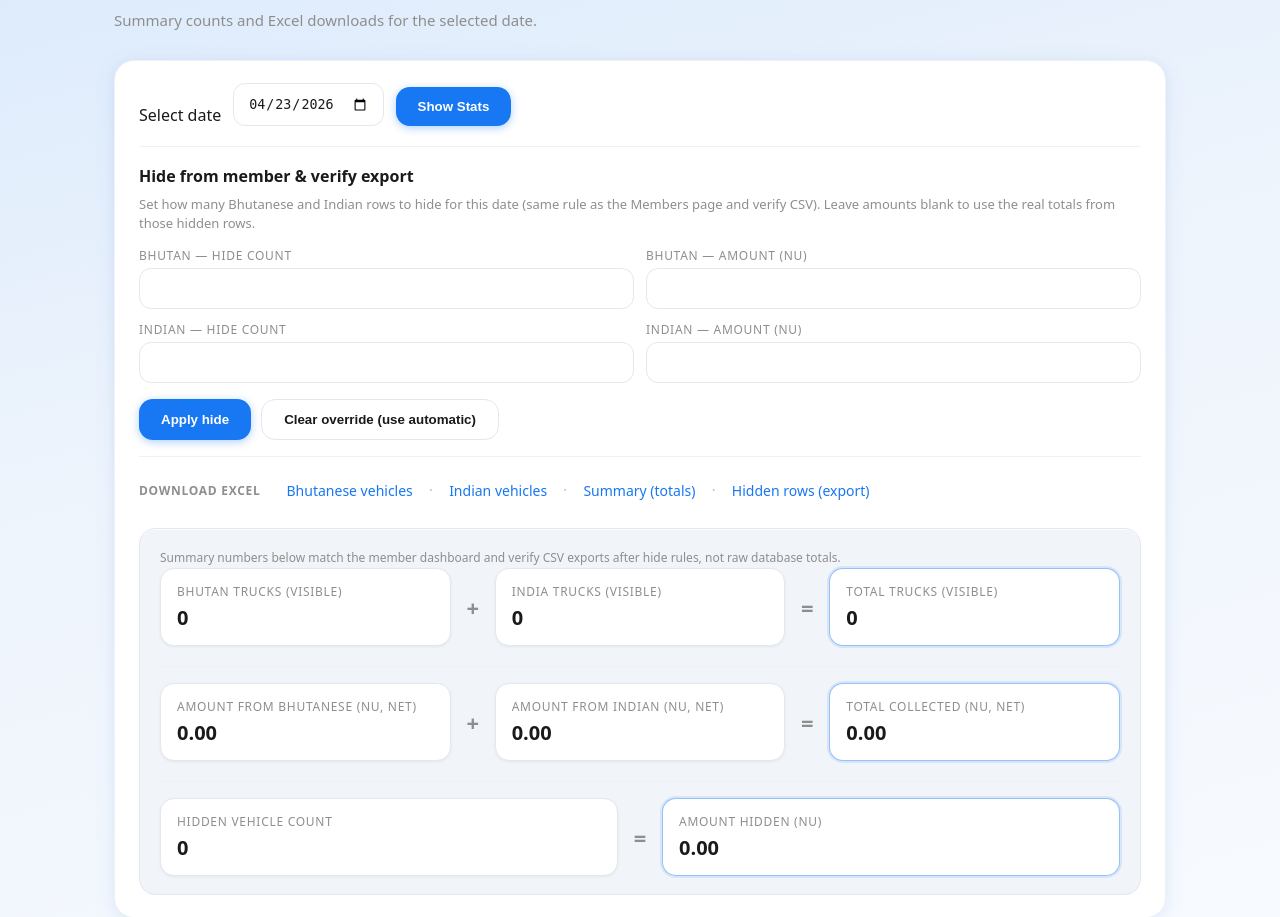
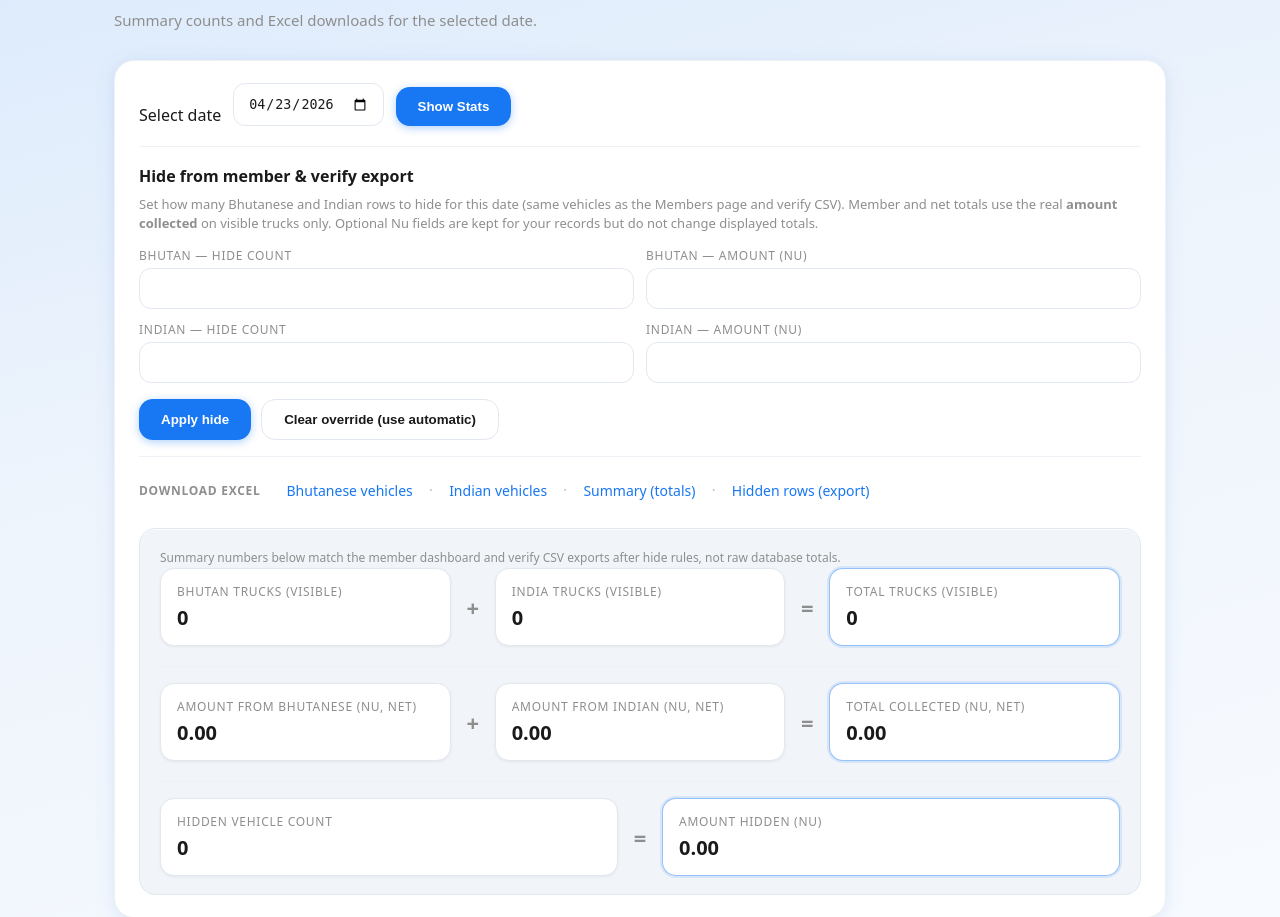
Before and after one commit to beacparking/BEAC-CLEAN, a Flask app: page /stats in a window 1280 px wide. Shown: the part 143-1060 px from the top of the page. Run offline with Flask 3, Linux system fonts and the light colour scheme; the visitor is signed in with stand-in values (Sample User, id 1); data that the repository does not hold is empty; some libraries are stand-ins or nearby versions.

Commit message:
Members/stats: Nu totals from visible rows only; clarify hide form

```diff
--- a/app.py
+++ b/app.py
@@ -126,6 +126,21 @@ def _amount_hidden_by_type(all_rows, hidden_ids):
     return b_amt, i_amt
 
 
+def _amounts_visible_nu(detail_rows, hidden_ids):
+    """Nu totals on rows not hidden (members, stats net, summary CSV)."""
+    b_amt = 0.0
+    i_amt = 0.0
+    for r in detail_rows:
+        if r[0] in hidden_ids:
+            continue
+        amt = float(r[4]) if r[4] is not None else 0.0
+        if r[1] == "Bhutanese":
+            b_amt += amt
+        elif r[1] == "Indian":
+            i_amt += amt
+    return b_amt, i_amt
+
+
 def _ensure_member_hide_override_table(cur):
     cur.execute(
         """
@@ -175,17 +190,6 @@ def _resolve_hide_counts(bhutan_total, indian_total, view_date, override=None):
             min(max(0, ov["indian_count"]), indian_total),
         )
     return _ramped_hide_counts_today(bhutan_total, indian_total, view_date)
-
-
-def _amount_subtract_for_members(override, detail_rows, hidden_ids):
-    """Nu to subtract from displayed Bhutan / Indian totals (override amounts or sum of hidden rows)."""
-    amt_bh_hid, amt_ih_hid = _amount_hidden_by_type(detail_rows, hidden_ids)
-    if override:
-        if override.get("bhutan_amount") is not None:
-            amt_bh_hid = float(override["bhutan_amount"])
-        if override.get("indian_amount") is not None:
-            amt_ih_hid = float(override["indian_amount"])
-    return amt_bh_hid, amt_ih_hid
 
 
 def _member_hide_sets(for_date):
@@ -679,26 +683,13 @@ def stats():
     hid = _hidden_vehicle_ids_from_rows(detail_rows, hb, hi)
     hidden_count = len(hid)
     actual_bh_hid, actual_ih_hid = _amount_hidden_by_type(detail_rows, hid)
-    # Nu subtracted on member/net rows (uses form overrides when set)
-    amt_bh_h, amt_ih_h = _amount_subtract_for_members(hide_ov, detail_rows, hid)
-    # Card "Amount hidden" = real total on those rows in the database
     hidden_amount = actual_bh_hid + actual_ih_hid
 
     bhutan_sub = sum(1 for r in detail_rows if r[0] in hid and r[1] == "Bhutanese")
     indian_sub = sum(1 for r in detail_rows if r[0] in hid and r[1] == "Indian")
     bhutan_visible = max(0, bhutanese - bhutan_sub)
     indian_visible = max(0, indian_count - indian_sub)
-    amt_bhutan_net = max(0.0, amt_bhutan - amt_bh_h)
-    amt_indian_net = max(0.0, amt_indian - amt_ih_h)
-
-    override_for_net = hide_ov and (
-        hide_ov.get("bhutan_amount") is not None
-        or hide_ov.get("indian_amount") is not None
-    )
-    net_subtract_total = amt_bh_h + amt_ih_h
-    hidden_amount_show_override_note = bool(override_for_net) and abs(
-        hidden_amount - net_subtract_total
-    ) > 0.005
+    amt_bhutan_net, amt_indian_net = _amounts_visible_nu(detail_rows, hid)
 
     stats_data = {
         "bhutanese": bhutan_visible,
@@ -708,8 +699,6 @@ def stats():
         "amounts_indian": {"total": amt_indian_net},
         "hidden_count": hidden_count,
         "hidden_amount": hidden_amount,
-        "hidden_amount_show_override_note": hidden_amount_show_override_note,
-        "net_subtract_nu": net_subtract_total,
     }
 
     return render_template(
@@ -869,13 +858,12 @@ def members():
     bhutan_display = max(0, bhutanese - bhutan_sub)
     indian_display = max(0, indian_actual - indian_sub)
 
-    amt_bh_hid, amt_ih_hid = _amount_subtract_for_members(
-        hide_ov, member_detail_rows, hidden_ids
+    amt_bh_hid, amt_ih_hid = _amount_hidden_by_type(member_detail_rows, hidden_ids)
+    amount_subtracted = amt_bh_hid + amt_ih_hid
+    amount_bhutanese_display, amount_indian_display = _amounts_visible_nu(
+        member_detail_rows, hidden_ids
     )
-    amount_subtracted = amt_bh_hid + amt_ih_hid
-    amount_total_display = max(0.0, amount_total - amount_subtracted)
-    amount_bhutanese_display = max(0.0, amount_bhutanese - amt_bh_hid)
-    amount_indian_display = max(0.0, amount_indian - amt_ih_hid)
+    amount_total_display = amount_bhutanese_display + amount_indian_display
 
     return render_template(
         "members.html",
@@ -904,18 +892,10 @@ def stats_export():
     summary = request.args.get("summary")
     only_150 = request.args.get("only_150") or request.args.get("only_200")
 
-    # Summary CSV: amounts after same hide rules as Members / verify export
+    # Summary CSV: Nu on visible rows only (same as Members / verify export)
     if summary == "1":
-        hidden_ids, detail_rows, hide_ov = _member_hide_sets(d)
-        amt_bhutan = sum(
-            float(r[4] or 0) for r in detail_rows if r[1] == "Bhutanese"
-        )
-        amt_indian = sum(float(r[4] or 0) for r in detail_rows if r[1] == "Indian")
-        amt_bh_h, amt_ih_h = _amount_subtract_for_members(
-            hide_ov, detail_rows, hidden_ids
-        )
-        bhutan_amt = max(0.0, amt_bhutan - amt_bh_h)
-        indian_amt = max(0.0, amt_indian - amt_ih_h)
+        hidden_ids, detail_rows, _hide_ov = _member_hide_sets(d)
+        bhutan_amt, indian_amt = _amounts_visible_nu(detail_rows, hidden_ids)
         total_amt = bhutan_amt + indian_amt
 
         output = io.StringIO()
--- a/templates/stats.html
+++ b/templates/stats.html
@@ -33,7 +33,7 @@
 
 <div class="member-hide-panel">
     <h2 class="member-hide-panel__title">Hide from member &amp; verify export</h2>
-    <p class="member-hide-panel__lead">Set how many Bhutanese and Indian rows to hide for this date (same rule as the Members page and verify CSV). Leave amounts blank to use the real totals from those hidden rows.</p>
+    <p class="member-hide-panel__lead">Set how many Bhutanese and Indian rows to hide for this date (same vehicles as the Members page and verify CSV). Member and net totals use the real <strong>amount collected</strong> on visible trucks only. Optional Nu fields are kept for your records but do not change displayed totals.</p>
     <form method="POST" action="{{ url_for('stats_member_hide') }}" class="qr-form member-hide-form" id="member-hide-form">
         <input type="hidden" name="date" id="member-hide-date" value="{{ stats_date.isoformat() }}">
         <div class="member-hide-grid">
@@ -122,9 +122,6 @@
             <div class="stats-summary-value">{{ "%.2f"|format(stats.hidden_amount) }}</div>
         </div>
     </div>
-    {% if stats.hidden_amount_show_override_note %}
-    <p class="stats-note">This total is the sum of <strong>amount collected</strong> on the hidden vehicles. Net amounts above use your entered hide Nu ({{ "%.2f"|format(stats.net_subtract_nu) }} total) for the subtraction, which can differ.</p>
-    {% endif %}
 </div>
 {% endif %}
 </div>
```
